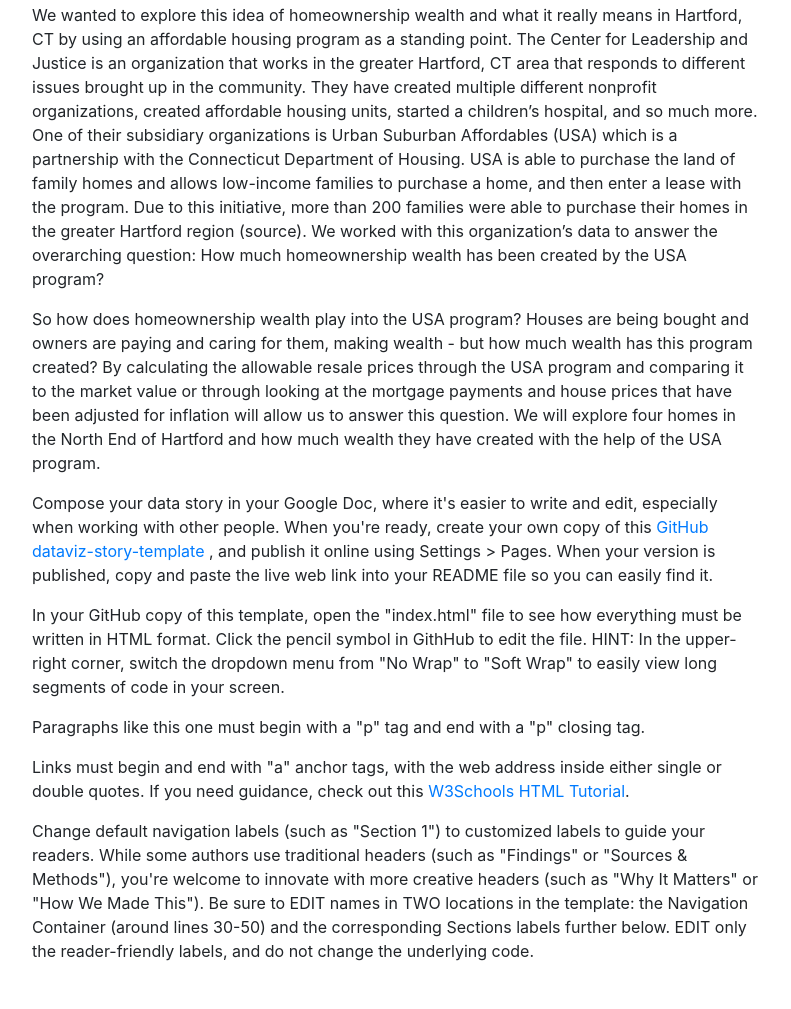
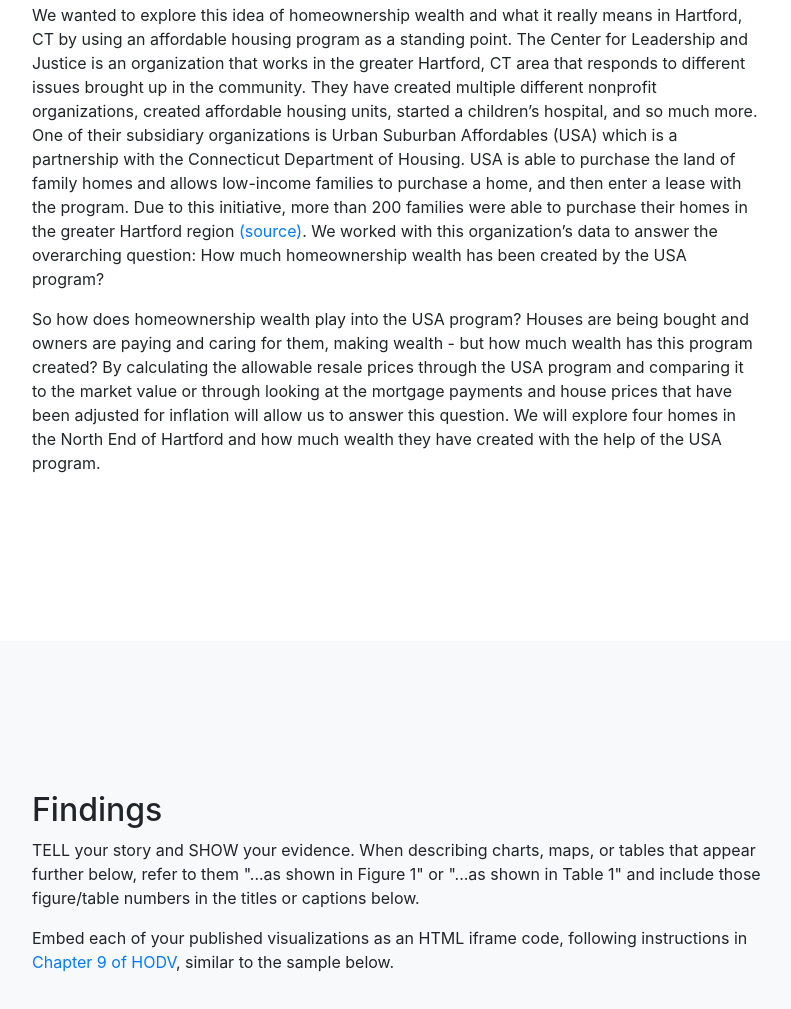
Before and after one commit to GabbieMarcuccio/practice-story, a plain HTML site: page index.html in a window 1280 px wide. Shown: the part 871-1880 px from the top of the page, without its empty margins (243-1034 px from the left). Drawn offline with nearby package versions, Linux system fonts and the light colour scheme; grey boxes are pictures that could not be loaded.

Commit message:
Update index.html

```diff
--- a/index.html
+++ b/index.html
@@ -72,20 +72,10 @@
 
           <p>Have you ever wondered how much wealth your home created throughout the years? It is something you wouldn’t think of often - or even at all if you don’t own any form of property. But what even is homeownership wealth? Homeownership can easily create wealth through monthly payments towards your mortgage which decreases your debt, alongside things done to your home like repairs or design aesthetics which increases the value of your home (source). This wealth grows from your homeownership and it eventually pays off.</p>
 
- <p>We wanted to explore this idea of homeownership wealth and what it really means in Hartford, CT by using an affordable housing program as a standing point. The Center for Leadership and Justice is an organization that works in the greater Hartford, CT area that responds to different issues brought up in the community. They have created multiple different nonprofit organizations, created affordable housing units, started a children’s hospital, and so much more. One of their subsidiary organizations is Urban Suburban Affordables (USA) which is a partnership with the Connecticut Department of Housing. USA is able to purchase the land of family homes and allows low-income families to purchase a home, and then enter a lease with the program. Due to this initiative, more than 200 families were able to purchase their homes in the greater Hartford region (source). We worked with this organization’s data to answer the overarching question: How much homeownership wealth has been created by the USA program?</p>
+ <p>We wanted to explore this idea of homeownership wealth and what it really means in Hartford, CT by using an affordable housing program as a standing point. The Center for Leadership and Justice is an organization that works in the greater Hartford, CT area that responds to different issues brought up in the community. They have created multiple different nonprofit organizations, created affordable housing units, started a children’s hospital, and so much more. One of their subsidiary organizations is Urban Suburban Affordables (USA) which is a partnership with the Connecticut Department of Housing. USA is able to purchase the land of family homes and allows low-income families to purchase a home, and then enter a lease with the program. Due to this initiative, more than 200 families were able to purchase their homes in the greater Hartford region <a href='https://cljct.org/what-we-do/housing-initiatives/'>(source)</a>. We worked with this organization’s data to answer the overarching question: How much homeownership wealth has been created by the USA program?</p>
 
  <p>So how does homeownership wealth play into the USA program? Houses are being bought and owners are paying and caring for them, making wealth - but how much wealth has this program created? By calculating the allowable resale prices through the USA program and comparing it to the market value or through looking at the mortgage payments and house prices that have been adjusted for inflation will allow us to answer this question. We will explore four homes in the North End of Hartford and how much wealth they have created with the help of the USA program.</p>
 </p>
-
-          <p>Compose your data story in your Google Doc, where it's easier to write and edit, especially when working with other people. When you're ready, create your own copy of this <a href="https://github.com/DataVizForAll/dataviz-story-template">GitHub dataviz-story-template </a>, and publish it online using Settings > Pages. When your version is published, copy and paste the live web link into your README file so you can easily find it.</p>
-
-          <p>In your GitHub copy of this template, open the "index.html" file to see how everything must be written in HTML format. Click the pencil symbol in GithHub to edit the file. HINT: In the upper-right corner, switch the dropdown menu from "No Wrap" to "Soft Wrap" to easily view long segments of code in your screen.</p>
-
-          <p>Paragraphs like this one must begin with a "p" tag and end with a "p" closing tag.</p>
-
-          <p>Links must begin and end with "a" anchor tags, with the web address inside either single or double quotes. If you need guidance, check out this <a href='https://www.w3schools.com/html/html_basic.asp'>W3Schools HTML Tutorial</a>.
-
-          <p>Change default navigation labels (such as "Section 1") to customized labels to guide your readers. While some authors use traditional headers (such as "Findings" or "Sources & Methods"), you're welcome to innovate with more creative headers (such as "Why It Matters" or "How We Made This"). Be sure to EDIT names in TWO locations in the template: the Navigation Container (around lines 30-50) and the corresponding Sections labels further below. EDIT only the reader-friendly labels, and do not change the underlying code.</p>
 
         </div>
       </div>
```
